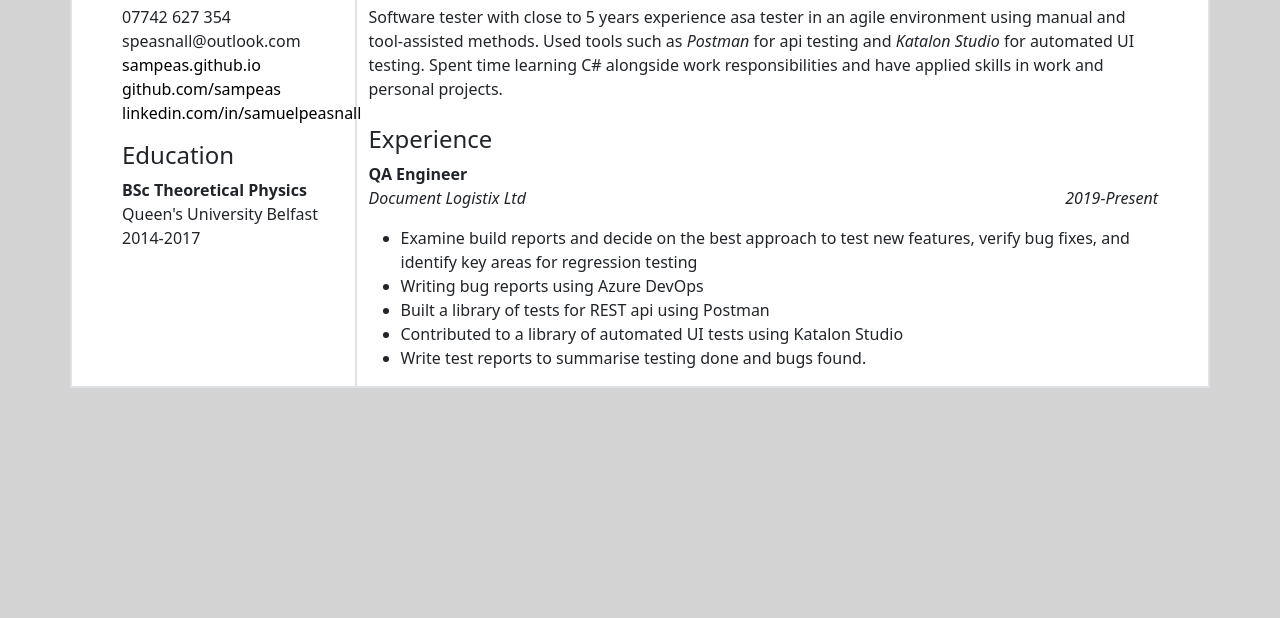
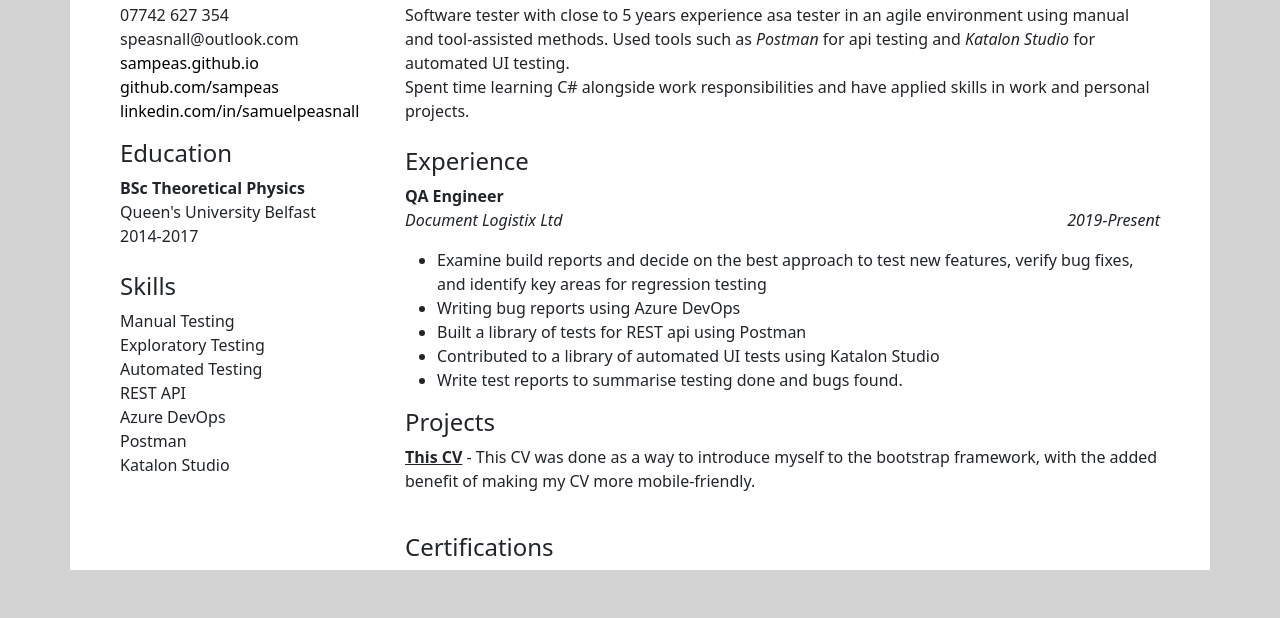
Before and after one commit to sampeas/my-bootstrap-cv, a plain HTML site: page cv.html in a window 1280 px wide. Shown: the part 232-850 px from the top of the page. Before the commit the page ends 800 px from the top, so only its background shows below. Drawn offline with nearby package versions, Linux system fonts and the light colour scheme.

Commit message:
Update cv.html
Added skills section and content. Added projects and certifications sections. Removed column borders

```diff
--- a/cv.html
+++ b/cv.html
@@ -10,11 +10,11 @@
 <body style="background-color:lightgrey">
 
 
-  <div class="container my-5 border" style="background-color:white">
+  <div class="container my-5" style="background-color:white">
     <h1 class="display-1" style="text-align:center">Samuel Peasnall</h1>
     <h2 style="text-align:center">Software Tester</h2>
     <div class="row">
-      <div class="col-sm-3 border"style="padding-left:50px">
+      <div class="col-sm-3"style="padding-left:50px">
         <section>
           <h4>Contact</h4>
           <ul style="list-style: none; padding-left: 0">
@@ -25,18 +25,31 @@
             <li><a style="text-decoration:none; color:black" href="https://www.linkedin.com/in/samuelpeasnall/">linkedin.com/in/samuelpeasnall</a><li>
           </ul>
         </section>
+
         <section>
           <h4>Education</h4>
           <b>BSc Theoretical Physics</b>
           <br>Queen's University Belfast
           <br>2014-2017
         </section>
+        <br>
+        <section>
+          <h4>Skills</h4>
+          <ul style="list-style: none; padding-left: 0">
+            <li>Manual Testing</li>
+            <li>Exploratory Testing</li>
+            <li>Automated Testing</li>
+            <li>REST API</li>
+            <li>Azure DevOps</li>
+            <li>Postman</li>
+            <li>Katalon Studio</li>
+          </ul>
       </div>
-      <div class="col-sm-9 border" style="padding-right:50px">
+      <div class="col-sm-9" style="padding-right:50px; padding-left:50px">
         <section>
           <h4>Profile</h4>
           Software tester with close to 5 years experience asa tester in an agile environment using manual and tool-assisted methods.
-          Used tools such as <em>Postman</em> for api testing and <em>Katalon Studio</em> for automated UI testing.
+          Used tools such as <em>Postman</em> for api testing and <em>Katalon Studio</em> for automated UI testing.<br>
           Spent time learning C# alongside work responsibilities and have applied skills in work and personal projects.
         </section>
         <br>
@@ -50,6 +63,19 @@
             <li>Built a library of tests for REST api using Postman</li>
             <li>Contributed to a library of automated UI tests using Katalon Studio</li>
             <li>Write test reports to summarise testing done and bugs found.</li>
+          </ul>
+        </section>
+
+        <section>
+          <h4>Projects</h4>
+          <ul style="list-style: none; padding-left: 0">
+            <li><b><u>This CV</u></b> - This CV was done as a way to introduce myself to the bootstrap framework,
+              with the added benefit of making my CV more mobile-friendly.</li>
+        </section>
+        <br>
+        <section>
+          <h4>Certifications</h4>
+        </section>
       </div>
     </div>
   </div>
```
